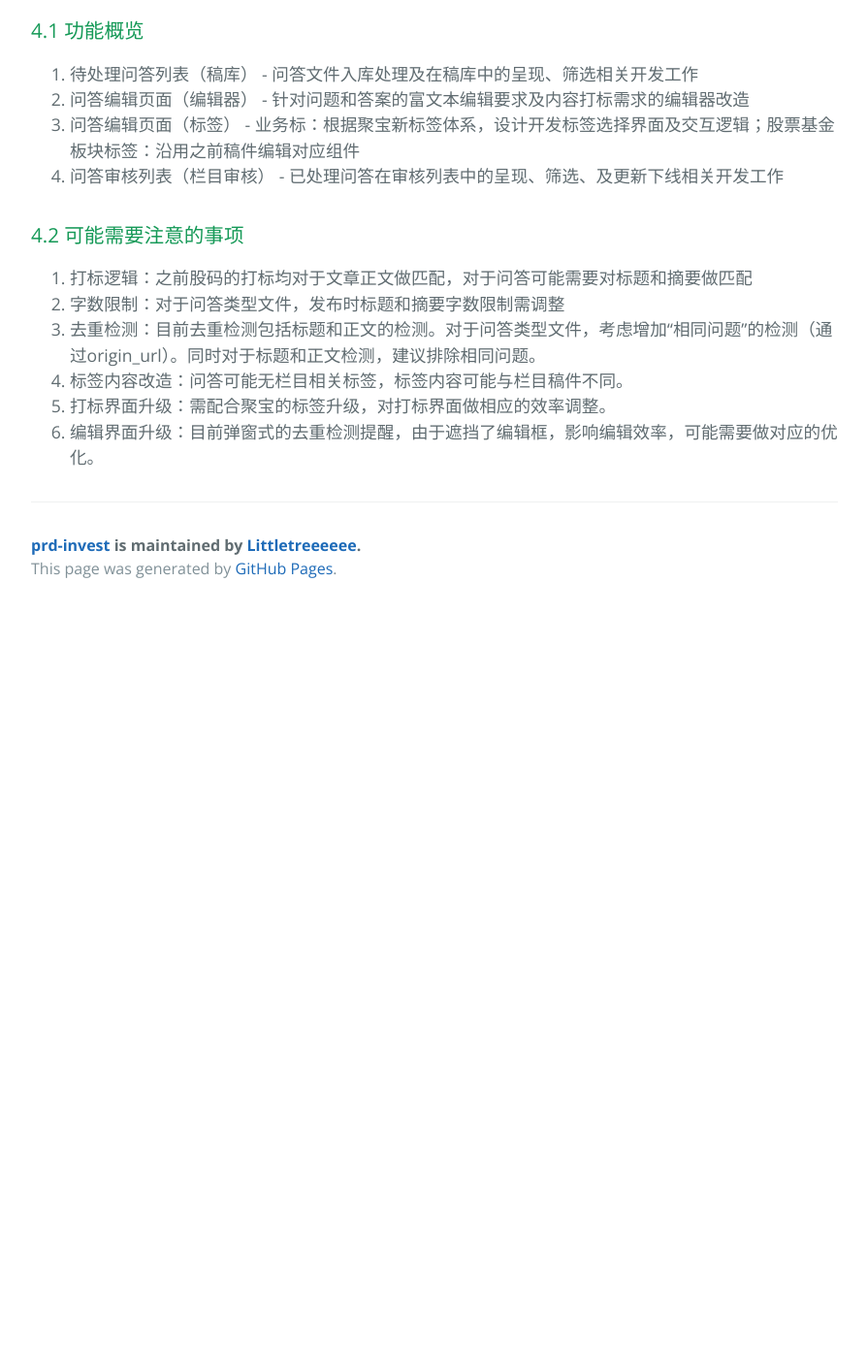
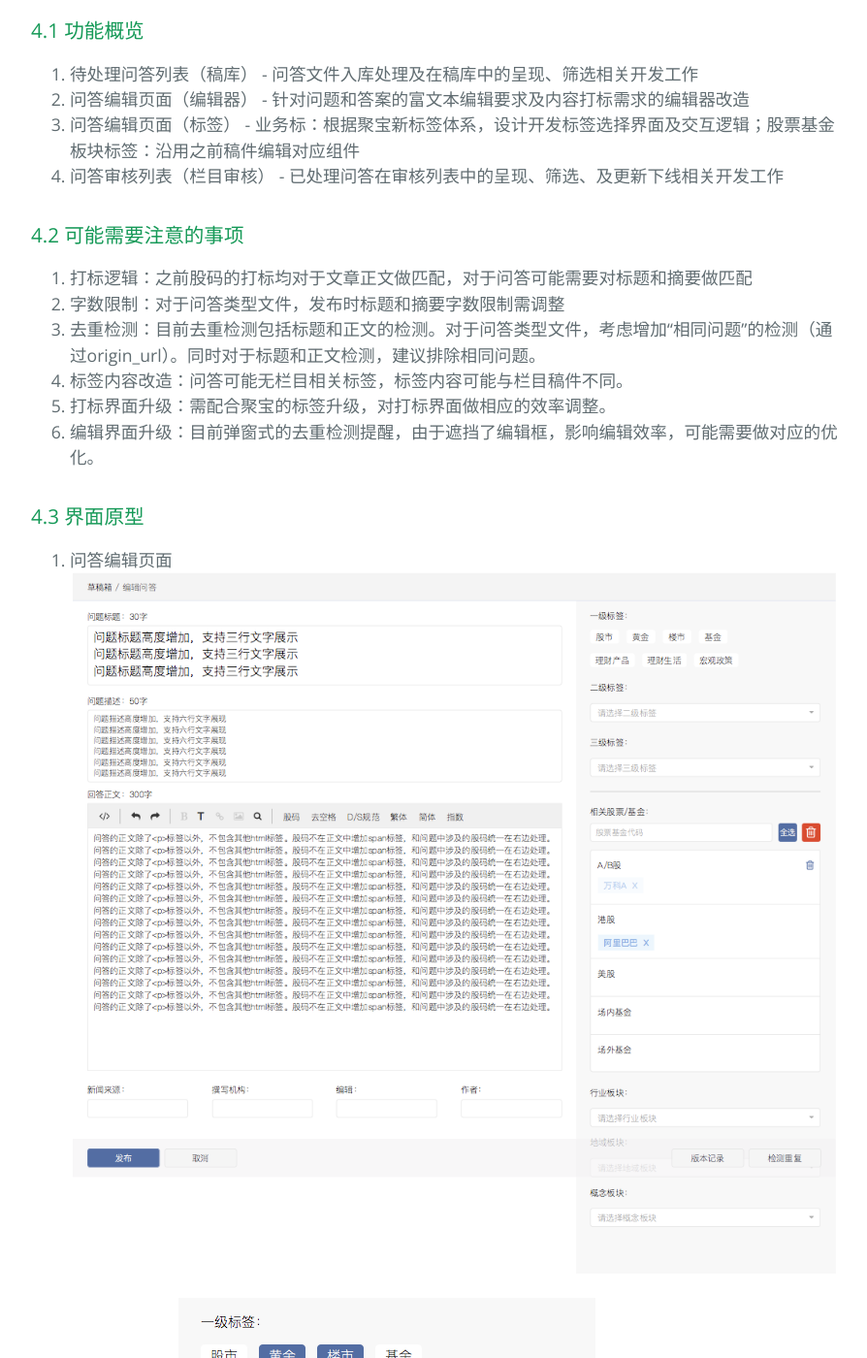
Before and after one commit to Littletreeeeee/prd-invest, a Jekyll site: the page built from documents/jubao_qa.md, in a window 1280 px wide and 1400 px high, scrolled down 3423 px. Shown: the whole window at 97% size, without its empty margins (192-1086 px from the left). Built offline with Jekyll 4.4.1, drawn with Linux system fonts in a browser that asks for light colours; the repository's description, which GitHub fills in, is left out; before the commit the page ends 4053 px from its top, so only the background shows below that.

Commit message:
edit docs

```diff
--- a/documents/jubao_qa.md
+++ b/documents/jubao_qa.md
@@ -102,3 +102,13 @@ layout: default
 4. 标签内容改造：问答可能无栏目相关标签，标签内容可能与栏目稿件不同。
 5. 打标界面升级：需配合聚宝的标签升级，对打标界面做相应的效率调整。
 6. 编辑界面升级：目前弹窗式的去重检测提醒，由于遮挡了编辑框，影响编辑效率，可能需要做对应的优化。
+
+### 4.3 界面原型
+1. 问答编辑页面
+![问答编辑页面](../resource/jubaoqa-editing.png)
+
+2. 标签点选交互
+![标签交互](../resource/jubaoqa-editing-tags1.png)
+
+3. 标签下拉列表
+![标签下拉列表](../resource/jubaoqa-editing-tags2.png)
```
Also changed, not shown: 1 other file.
